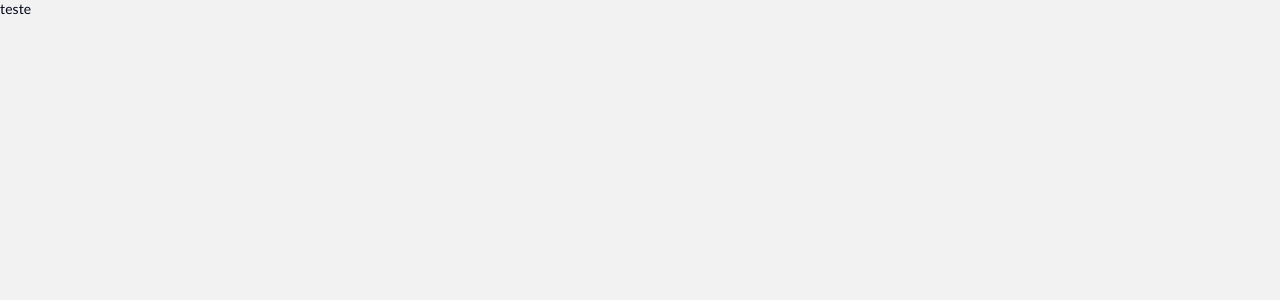
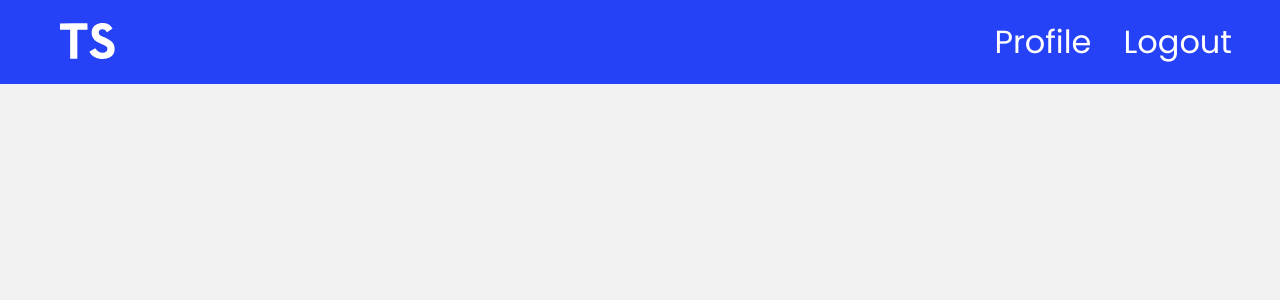
Before and after one commit to JoaoVictor6/crud-frontend, a Next.js app: page /home in a window 1280 px wide. Shown: the top 300 px of the page. Built offline with nearby package versions, Linux system fonts and the light colour scheme.

Commit message:
apply new component in home

```diff
--- a/pages/home.tsx
+++ b/pages/home.tsx
@@ -1,4 +1,5 @@
 import { Container } from '@PagesStyles/HomePage';
+import Menu from '@components/Menu';
 import Head from 'next/head';
 export default function Home(): JSX.Element{
 	return (
@@ -7,7 +8,7 @@ export default function Home(): JSX.Element{
 				<title>Home - Crud</title>
 			</Head>
 			<Container>
-        teste
+				<Menu />
 			</Container>
 		</>
 	);
```
